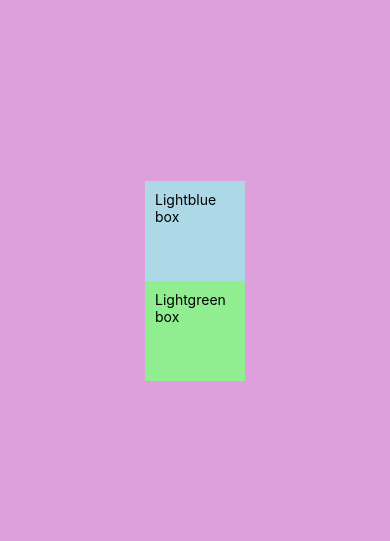
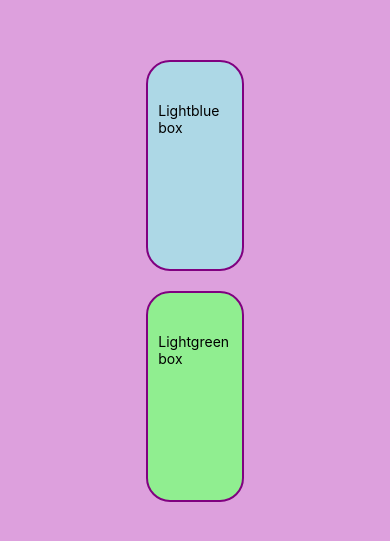
Before and after one commit to Anoop-710/React-Native, a React Native app: screen / in a window 390 px wide. Shown: the part 141-682 px from the top of the page. Built offline with nearby package versions, Linux system fonts and the light colour scheme.

Commit message:
Box Model

```diff
--- a/App.js
+++ b/App.js
@@ -13,29 +13,6 @@ export default function App() {
   );
 }
 
-// const styles = StyleSheet.create({
-//   container: {
-//     flex: 1,
-//     backgroundColor: "plum",
-//     alignItems: "center",
-//     justifyContent: "center",
-//   },
-//   lightblueBox: {
-//     width: 100,
-//     height: 100,
-//     padding: 10,
-//     backgroundColor: "lightblue",
-//   },
-//   lightgreenBox: {
-//     width: 100,
-//     height: 100,
-//     padding: 10,
-//     backgroundColor: "lightgreen",
-//   },
-// });
-
-//Refactor the code
-
 const styles = StyleSheet.create({
   container: {
     flex: 1,
@@ -44,10 +21,19 @@ const styles = StyleSheet.create({
     justifyContent: "center",
   },
   box: {
-    width: 100,
-    height: 100,
-    padding: 10,
+    width: "25%",
+    height: "25%",
+    // padding: 10,
+    paddingHorizontal: 10,
+    paddingVertical: 40,
+    marginVertical: 10,
+    marginHorizontal: 40,
+    borderWidth: 2,
+    borderColor: "purple",
+    borderRadius: 24,
+    // Border radius cannot be applied for TExt in IOS but in android it's possible
   },
+
   lightblueBg: {
     backgroundColor: "lightblue",
   },
```
